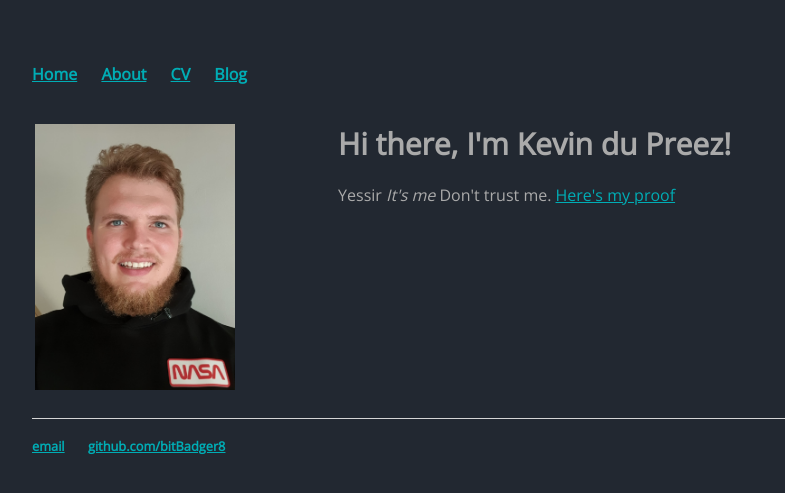
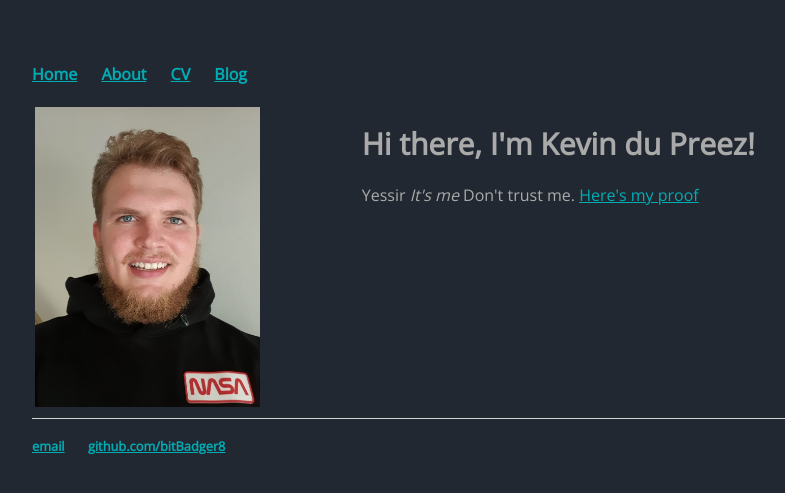
Before and after one commit to bitBadger8/bitBadger8.github.io, a Jekyll site: the page built from index.html, in a window 1280 px wide. Shown: the top 493 px of the page, without its empty margins (160-945 px from the left). Built offline with Jekyll 4.4.1, drawn with Linux system fonts in a browser that asks for light colours.

Commit message:
Update main.css

```diff
--- a/css/main.css
+++ b/css/main.css
@@ -39,12 +39,11 @@ ul.posts li {
 }
 
 #kevPic{
-  width: 200px;
-  height: 300px;
+  height: 18.75rem;
   object-fit: contain;
 }
 td{
-  height: 200px;
+  height: 18.75rem;
 
 }
 .welcomeContentBlock{
```
